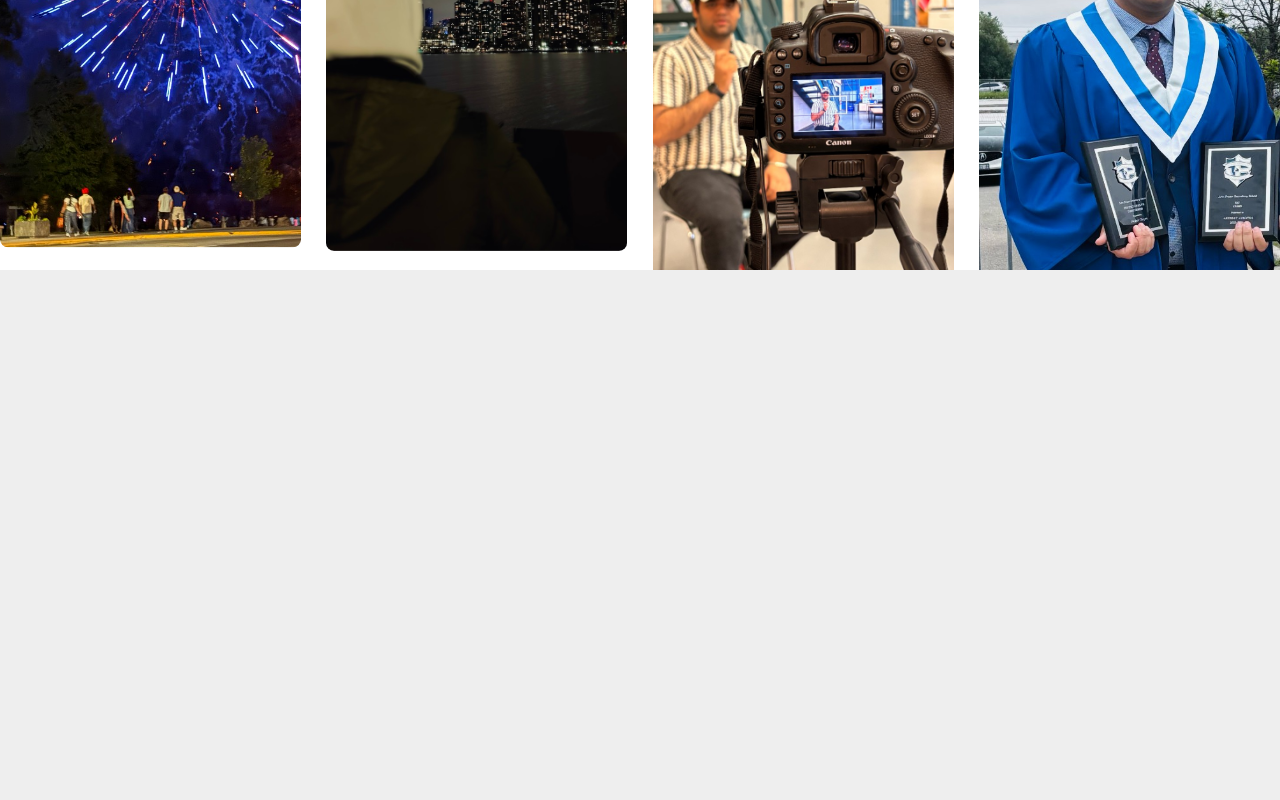
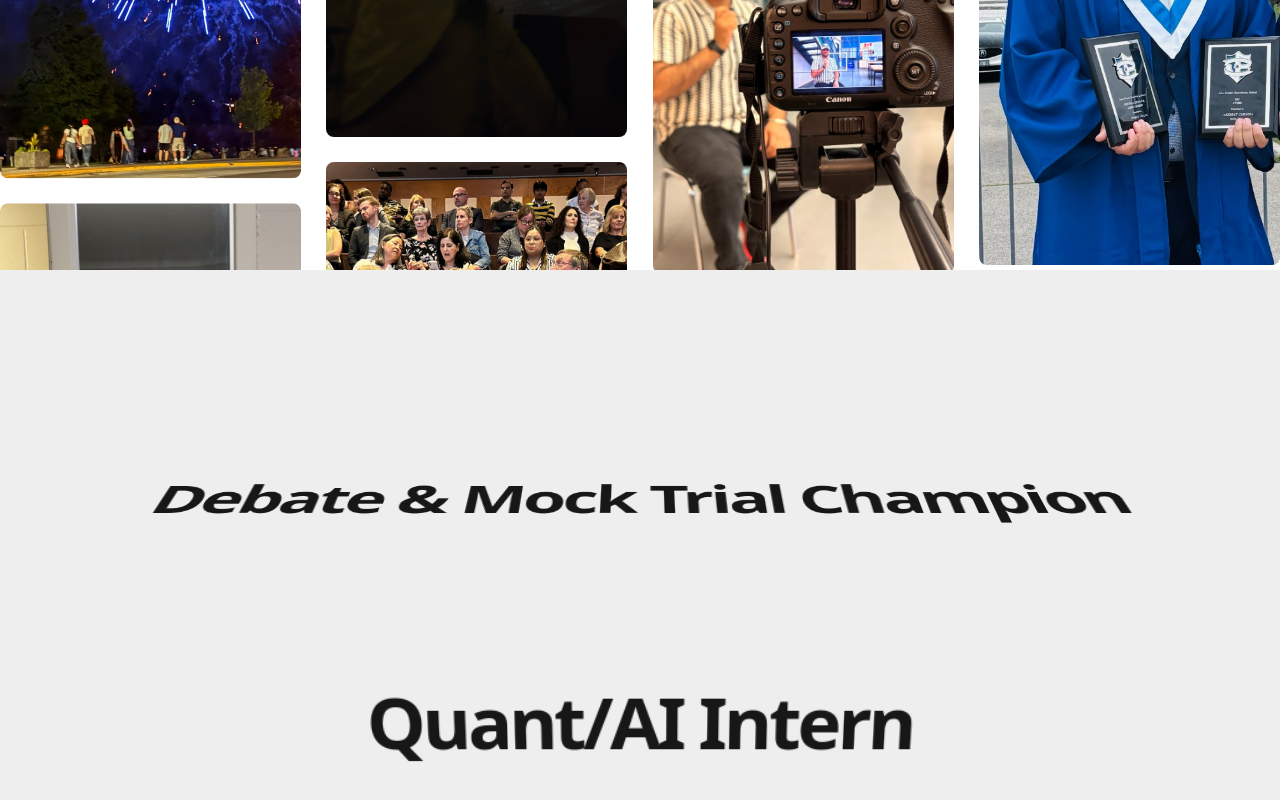
Before and after one commit to akshatc0/newapp, a Next.js app: page / in a window 1280 px wide. Shown: the part 1930-2730 px from the top of the page. Built offline with nearby package versions, Linux system fonts and the light colour scheme.

Commit message:
Fix Skiper88 3D cylinder effect

```diff
--- a/src/components/Skiper88.tsx
+++ b/src/components/Skiper88.tsx
@@ -1,7 +1,7 @@
 "use client";
 
 import { motion, useScroll, useTransform } from "framer-motion";
-import React from "react";
+import React, { useRef } from "react";
 
 const Skiper88 = () => {
   const items = [
@@ -12,44 +12,47 @@ const Skiper88 = () => {
     "Web Content Developer",
     "Former Cadet",
   ];
-  const radius = 150; // radius of the circle in pixels
+  const radius = 200; // radius of the circle in pixels
 
-  const { scrollYProgress } = useScroll();
-  const rotateParent = useTransform(scrollYProgress, [0, 1], [-73, 242]);
+  const containerRef = useRef<HTMLDivElement>(null);
+  const { scrollYProgress } = useScroll({
+    target: containerRef,
+    offset: ["start start", "end end"],
+  });
+  const rotateParent = useTransform(scrollYProgress, [0, 1], [0, -180]);
 
   return (
-    <div className="relative h-[300vh] w-full overflow-hidden bg-[#eee]">
+    <div ref={containerRef} className="relative h-[200vh] w-full bg-[#eee]">
       <div className="sticky top-0 flex h-screen w-full items-center justify-center">
         <div
-          className="relative"
           style={{
-            perspective: "500px",
+            perspective: "1000px",
+            perspectiveOrigin: "center center",
           }}
         >
-          <motion.ul
-            className="relative w-full"
+          <motion.div
             style={{
               transformStyle: "preserve-3d",
               rotateX: rotateParent,
             }}
           >
             {items.map((item, index) => {
-              const angle = (-180 / items.length) * index; // angle in degrees
+              const angle = (360 / items.length) * index;
 
               return (
-                <li
+                <div
                   key={index}
-                  className="backface-hidden absolute left-1/2 top-1/2 flex -translate-x-1/2 -translate-y-1/2 items-center justify-center text-4xl font-semibold tracking-tighter text-neutral-900 md:text-5xl"
+                  className="absolute left-1/2 top-1/2 flex items-center justify-center whitespace-nowrap text-4xl font-semibold tracking-tighter text-neutral-900 md:text-5xl lg:text-6xl"
                   style={{
-                    transform: `rotateX(${angle}deg) translateZ(${radius}px)`,
-                    transformStyle: "preserve-3d",
+                    transform: `translateX(-50%) translateY(-50%) rotateX(${angle}deg) translateZ(${radius}px)`,
+                    backfaceVisibility: "hidden",
                   }}
                 >
                   {item}
-                </li>
+                </div>
               );
             })}
-          </motion.ul>
+          </motion.div>
         </div>
       </div>
     </div>
```
